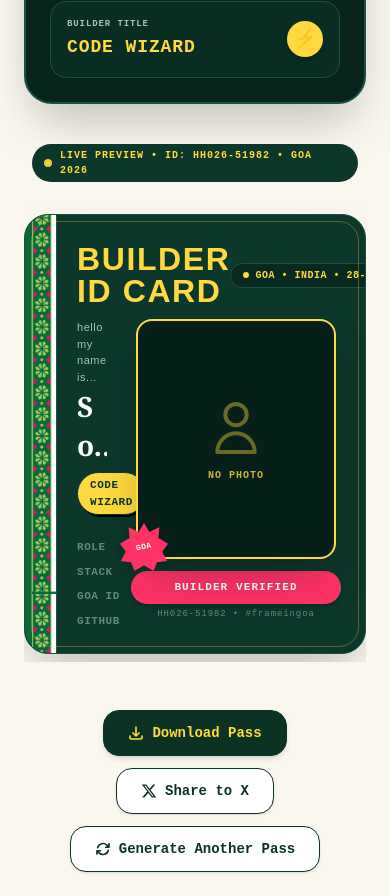
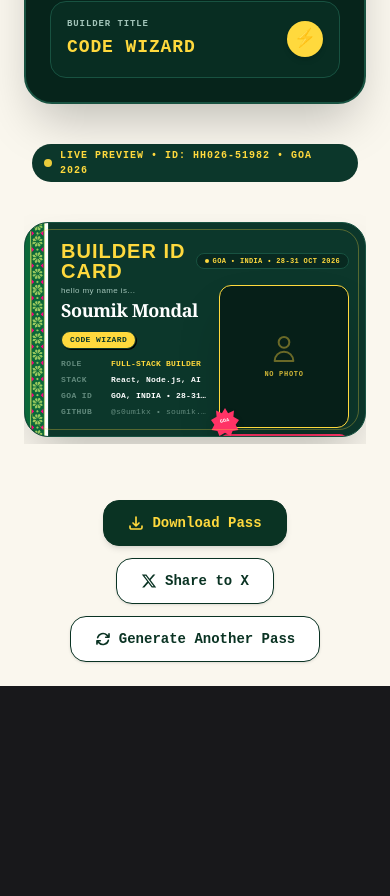
Before and after one commit to s0um1kx/hh-goa-id-builder, a React (Vite) app: page / in a window 390 px wide. Shown: the part 1078-1974 px from the top of the page. After the commit the page ends 1764 px from the top, so only its background shows below. Built offline with nearby package versions, Linux system fonts and the light colour scheme; the HTML template or start-up script is replaced by a standard one.

Commit message:
fixed it to mobile resposive :IDCard

```diff
--- a/src/components/IDCard.jsx
+++ b/src/components/IDCard.jsx
@@ -12,17 +12,17 @@ const IDCard = forwardRef(({ formData }, ref) => {
     transition: 'transform 0.5s cubic-bezier(0.03, 0.98, 0.52, 0.99)',
   });
 
-  const handleMouseMove = (e) => {
+  const handlePointerMove = (clientX, clientY) => {
     if (!cardRef.current) return;
     const rect = cardRef.current.getBoundingClientRect();
-    const x = e.clientX - rect.left;
-    const y = e.clientY - rect.top;
+    const x = clientX - rect.left;
+    const y = clientY - rect.top;
 
     const centerX = rect.width / 2;
     const centerY = rect.height / 2;
 
-    const rotateX = (((y - centerY) / centerY) * -2.5).toFixed(2);
-    const rotateY = (((x - centerX) / centerX) * 2.5).toFixed(2);
+    const rotateX = (((y - centerY) / centerY) * -5).toFixed(2);
+    const rotateY = (((x - centerX) / centerX) * 5).toFixed(2);
 
     setTiltStyle({
       transform: `perspective(1200px) rotateX(${rotateX}deg) rotateY(${rotateY}deg)`,
@@ -30,7 +30,15 @@ const IDCard = forwardRef(({ formData }, ref) => {
     });
   };
 
-  const handleMouseLeave = () => {
+  const handleMouseMove = (e) => handlePointerMove(e.clientX, e.clientY);
+
+  const handleTouchMove = (e) => {
+    if (e.touches && e.touches[0]) {
+      handlePointerMove(e.touches[0].clientX, e.touches[0].clientY);
+    }
+  };
+
+  const handleResetTilt = () => {
     setTiltStyle({
       transform: 'perspective(1200px) rotateX(0deg) rotateY(0deg)',
       transition: 'transform 0.5s cubic-bezier(0.03, 0.98, 0.52, 0.99)',
@@ -38,19 +46,25 @@ const IDCard = forwardRef(({ formData }, ref) => {
   };
 
   return (
+    /* CLEAN RESPONSIVE CONTAINER WITH NO SCROLLBARS */
+    <div className="w-full flex justify-center items-center overflow-hidden py-2">
+      {/* Aspect ratio bounding box with canonical syntax */}
+      <div className="w-full max-w-175 aspect-700/440 relative flex items-center justify-center">
         <div
           ref={cardRef}
           onMouseMove={handleMouseMove}
-      onMouseLeave={handleMouseLeave}
+          onMouseLeave={handleResetTilt}
+          onTouchMove={handleTouchMove}
+          onTouchEnd={handleResetTilt}
           style={tiltStyle}
-      className="relative w-175 h-110 bg-[#0C372B] text-white rounded-3xl p-6 border-[1.5px] border-[#185241] shadow-2xl overflow-hidden font-mono select-none flex flex-col justify-between"
+          className="absolute inset-0 w-full h-full bg-[#0C372B] text-white rounded-3xl p-4 sm:p-6 border-[1.5px] border-[#185241] shadow-2xl overflow-hidden font-mono select-none flex flex-col justify-between"
         >
           {/* Outer Card Outline Accent */}
           <div className="absolute inset-1.5 rounded-[20px] border border-[#FFD93D]/30 pointer-events-none z-20" />
 
           {/* Left Vertical Decorative Pattern Bar */}
           <div
-        className="absolute left-0 top-0 bottom-0 w-8 bg-[#082920] border-r border-[#185241] z-10 overflow-hidden"
+            className="absolute left-0 top-0 bottom-0 w-6 sm:w-8 bg-[#082920] border-r border-[#185241] z-10 overflow-hidden"
             style={{
               backgroundImage: `url(${borderPattern})`,
               backgroundRepeat: 'repeat-y',
@@ -60,39 +74,39 @@ const IDCard = forwardRef(({ formData }, ref) => {
           />
 
           {/* Main Content Body */}
-      <div className="pl-7 h-full flex flex-col justify-between relative z-10 min-w-0">
+          <div className="pl-5 sm:pl-7 h-full flex flex-col justify-between relative z-10 min-w-0">
             {/* Top Header & Top-Right Pill */}
-        <div className="flex justify-between items-center pt-1 min-w-0">
-          <h1 className="text-[32px] font-black text-[#FFD93D] leading-none tracking-wider font-sans uppercase">
+            <div className="flex justify-between items-center pt-0.5 sm:pt-1 min-w-0">
+              <h1 className="text-[20px] xs:text-[24px] sm:text-[32px] font-black text-[#FFD93D] leading-none tracking-wider font-sans uppercase">
                 BUILDER ID CARD
               </h1>
-          <div className="bg-[#082920] border border-[#185241] text-[#FFD93D] text-[10px] font-bold px-3 py-1 rounded-full uppercase tracking-wider flex items-center gap-1.5 shrink-0">
-            <span className="w-1.5 h-1.5 rounded-full bg-[#FFD93D]" />
+              <div className="bg-[#082920] border border-[#185241] text-[#FFD93D] text-[7px] xs:text-[9px] sm:text-[10px] font-bold px-2 sm:px-3 py-0.5 sm:py-1 rounded-full uppercase tracking-wider flex items-center gap-1 sm:gap-1.5 shrink-0">
+                <span className="w-1 sm:w-1.5 h-1 sm:h-1.5 rounded-full bg-[#FFD93D]" />
                 GOA • INDIA • 28-31 OCT 2026
               </div>
             </div>
 
             {/* Center Grid: Left Details vs Right Photo Card */}
-        <div className="grid grid-cols-[1fr_210px] gap-6 items-start mt-2 min-w-0">
+            <div className="grid grid-cols-[1fr_130px] xs:grid-cols-[1fr_160px] sm:grid-cols-[1fr_200px] gap-3 sm:gap-6 items-start mt-1 sm:mt-2 min-w-0">
               {/* Left Column Details */}
               <div className="flex flex-col min-w-0">
-            <span className="text-[11px] text-[#A2C4B9] tracking-wider font-sans">
+                <span className="text-[8px] xs:text-[9px] sm:text-[11px] text-[#A2C4B9] tracking-wider font-sans">
                   hello my name is...
                 </span>
 
-            <h2 className="text-[28px] sm:text-[34px] font-serif font-black text-white tracking-tight leading-snug mt-0.5 wrap-break-word break-all line-clamp-2 min-w-0">
+                <h2 className="text-[18px] xs:text-[24px] sm:text-[32px] font-serif font-black text-white tracking-tight leading-tight mt-0.5 truncate min-w-0">
                   {formData?.fullName || 'Soumik Mondal'}
                 </h2>
 
-            <div className="mt-2">
-              <span className="bg-[#FFD93D] text-[#0C372B] text-[11px] font-black px-3 py-1 rounded-full uppercase tracking-wider border border-[#0C372B] shadow-[2px_2px_0px_#000] inline-block">
+                <div className="mt-1 sm:mt-2">
+                  <span className="bg-[#FFD93D] text-[#0C372B] text-[8px] xs:text-[9px] sm:text-[11px] font-black px-2 sm:px-3 py-0.5 sm:py-1 rounded-full uppercase tracking-wider border border-[#0C372B] shadow-[1px_1px_0px_#000] sm:shadow-[2px_2px_0px_#000] inline-block">
                     {formData?.builderTitle || 'CODE WIZARD'}
                   </span>
                 </div>
 
                 {/* Key-Value Details Grid */}
-            <div className="mt-6 space-y-2 text-[11px] min-w-0">
-              <div className="grid grid-cols-[80px_1fr] items-center min-w-0">
+                <div className="mt-2 sm:mt-5 space-y-1 sm:space-y-2 text-[8px] xs:text-[9px] sm:text-[11px] min-w-0">
+                  <div className="grid grid-cols-[50px_1fr] xs:grid-cols-[65px_1fr] sm:grid-cols-[80px_1fr] items-center min-w-0">
                     <span className="text-[#628A7D] font-bold uppercase tracking-wider">
                       ROLE
                     </span>
@@ -101,7 +115,7 @@ const IDCard = forwardRef(({ formData }, ref) => {
                     </span>
                   </div>
 
-              <div className="grid grid-cols-[80px_1fr] items-center min-w-0">
+                  <div className="grid grid-cols-[50px_1fr] xs:grid-cols-[65px_1fr] sm:grid-cols-[80px_1fr] items-center min-w-0">
                     <span className="text-[#628A7D] font-bold uppercase tracking-wider">
                       STACK
                     </span>
@@ -112,7 +126,7 @@ const IDCard = forwardRef(({ formData }, ref) => {
                     </span>
                   </div>
 
-              <div className="grid grid-cols-[80px_1fr] items-center min-w-0">
+                  <div className="grid grid-cols-[50px_1fr] xs:grid-cols-[65px_1fr] sm:grid-cols-[80px_1fr] items-center min-w-0">
                     <span className="text-[#628A7D] font-bold uppercase tracking-wider">
                       GOA ID
                     </span>
@@ -121,7 +135,7 @@ const IDCard = forwardRef(({ formData }, ref) => {
                     </span>
                   </div>
 
-              <div className="grid grid-cols-[80px_1fr] items-center min-w-0">
+                  <div className="grid grid-cols-[50px_1fr] xs:grid-cols-[65px_1fr] sm:grid-cols-[80px_1fr] items-center min-w-0">
                     <span className="text-[#628A7D] font-bold uppercase tracking-wider">
                       GITHUB
                     </span>
@@ -134,9 +148,9 @@ const IDCard = forwardRef(({ formData }, ref) => {
               </div>
 
               {/* Right Column: Photo Card */}
-          <div className="flex flex-col items-center shrink-0">
-            <div className="relative w-50 h-60">
-              <div className="w-full h-full bg-[#061F18] rounded-2xl border-2 border-[#FFD93D] overflow-hidden relative shadow-2xl flex items-center justify-center">
+              <div className="flex flex-col items-center shrink-0 w-full">
+                <div className="relative w-full aspect-200/220">
+                  <div className="w-full h-full bg-[#061F18] rounded-xl sm:rounded-2xl border sm:border-2 border-[#FFD93D] overflow-hidden relative shadow-2xl flex items-center justify-center">
                     {formData?.photoUrl ? (
                       <img
                         src={formData.photoUrl}
@@ -144,9 +158,9 @@ const IDCard = forwardRef(({ formData }, ref) => {
                         className="w-full h-full object-cover grayscale contrast-125"
                       />
                     ) : (
-                  <div className="flex flex-col items-center justify-center gap-2 text-[#A2C4B9]/60">
+                      <div className="flex flex-col items-center justify-center gap-1 sm:gap-2 text-[#A2C4B9]/60">
                         <svg
-                      className="w-16 h-16 text-[#FFD93D]/40"
+                          className="w-8 h-8 sm:w-16 sm:h-16 text-[#FFD93D]/40"
                           fill="none"
                           stroke="currentColor"
                           viewBox="0 0 24 24"
@@ -158,7 +172,7 @@ const IDCard = forwardRef(({ formData }, ref) => {
                             d="M16 7a4 4 0 11-8 0 4 4 0 018 0zM12 14a7 7 0 00-7 7h14a7 7 0 00-7-7z"
                           />
                         </svg>
-                    <span className="text-[10px] font-bold tracking-widest uppercase text-[#FFD93D]/80">
+                        <span className="text-[7px] sm:text-[10px] font-bold tracking-widest uppercase text-[#FFD93D]/80">
                           NO PHOTO
                         </span>
                       </div>
@@ -166,32 +180,32 @@ const IDCard = forwardRef(({ formData }, ref) => {
                   </div>
 
                   {/* GOA Star Sticker */}
-              <div className="absolute -bottom-3 -left-4 z-20">
+                  <div className="absolute -bottom-2 sm:-bottom-3 -left-2 sm:-left-4 z-20">
                     <div className="relative flex items-center justify-center">
                       <svg
-                    width="48"
-                    height="48"
+                        className="w-7 h-7 sm:w-12 sm:h-12 text-[#FF3366] drop-shadow-md"
                         viewBox="0 0 100 100"
-                    className="text-[#FF3366] drop-shadow-md"
                       >
                         <path
                           fill="currentColor"
                           d="M50 0 L61 19 L82 9 L80 31 L100 43 L88 60 L98 79 L77 82 L70 100 L50 88 L30 100 L23 82 L2 79 L12 60 L0 43 L20 31 L18 9 L39 19 Z"
                         />
                       </svg>
-                  <span className="absolute text-white font-black text-[8px] uppercase tracking-wider -rotate-12">
+                      <span className="absolute text-white font-black text-[5px] sm:text-[8px] uppercase tracking-wider -rotate-12">
                         GOA
                       </span>
                     </div>
                   </div>
                 </div>
 
-            <button className="w-full mt-3 bg-[#FF3366] text-white text-[11px] font-black py-2 rounded-full uppercase tracking-widest shadow-md text-center">
+                <button className="w-full mt-1.5 sm:mt-3 bg-[#FF3366] text-white text-[7px] xs:text-[9px] sm:text-[11px] font-black py-1 sm:py-2 rounded-full uppercase tracking-widest shadow-md text-center">
                   BUILDER VERIFIED
                 </button>
-            <span className="text-[9px] text-[#628A7D] tracking-widest font-mono mt-1">
+                <span className="text-[6px] xs:text-[7px] sm:text-[9px] text-[#628A7D] tracking-widest font-mono mt-0.5 sm:mt-1">
                   {formData?.builderId || 'HH026-42952'} • #frameingoa
                 </span>
+              </div>
+            </div>
           </div>
         </div>
       </div>
```
Lines whose indentation alone changed are shown as unchanged.
